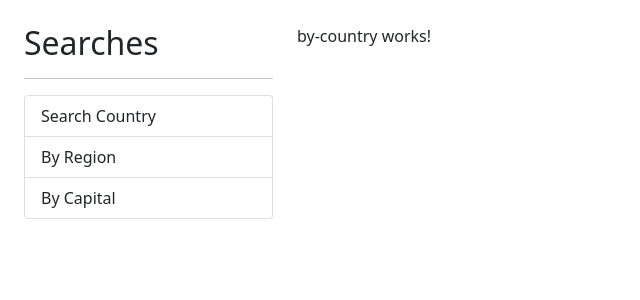
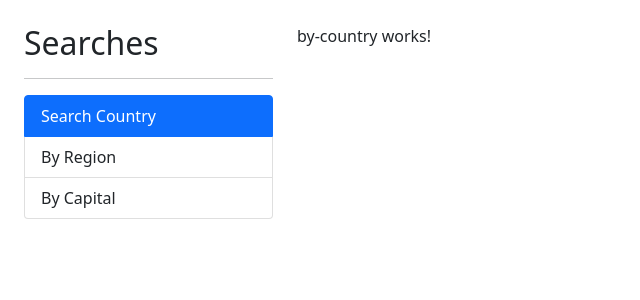
Before and after one commit to EduardoUDG/Angular_countries-app, an Angular app: page / in a window 1280 px wide. Shown: the top 300 px of the page, without its empty margins (0-640 px from the left). Built offline with nearby package versions, Linux system fonts and the light colour scheme.

Commit message:
routerLink and more like routerLinkActive

```diff
--- a/src/app/app.component.html
+++ b/src/app/app.component.html
@@ -5,9 +5,20 @@
     <h2>Searches</h2>
     <hr>
     <ul class="list-group">
-      <li class="list-group-item">Search Country</li>
-      <li class="list-group-item">By Region</li>
-      <li class="list-group-item">By Capital</li>
+      <li routerLink=""
+        routerLinkActive="active"
+        [routerLinkActiveOptions]="{ exact:true }"
+        class="list-group-item">
+        Search Country
+      </li>
+      <li routerLink="region" routerLinkActive="active"
+        class="list-group-item">
+        By Region
+      </li>
+      <li routerLink="capital" routerLinkActive="active"
+        class="list-group-item">
+        By Capital
+      </li>
     </ul>
   </div>
 
```
